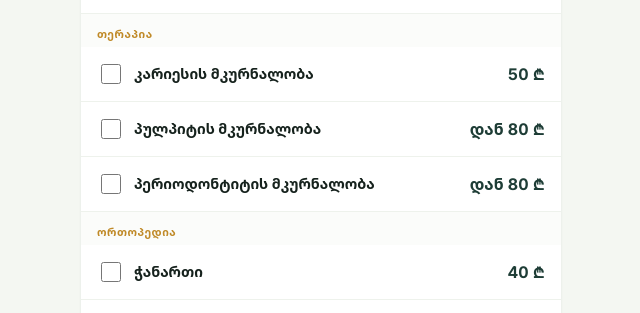
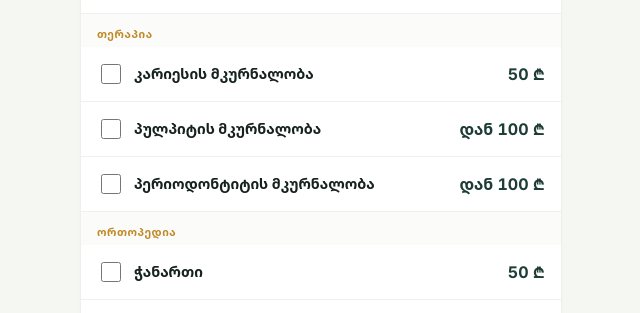
Before and after one commit to xugushik-source/agasi-dental, a plain HTML site: page index.html in a window 1280 px wide. Shown: the part 1143-1456 px from the top of the page, 319-959 px from the left. Drawn offline with Linux system fonts and the light colour scheme; no server answers.

Commit message:
Update index.html

```diff
--- a/index.html
+++ b/index.html
@@ -314,10 +314,10 @@
     { id:'h4', cat:{ka:'ქირურგია',ru:'Хирургия',hy:'Վիրաբուժություն'}, name:{ka:'ჩარევა პირის ღრუს რბილ ქსოვილებზე',ru:'Хирургия на мягких тканях полости рта',hy:'Վիրահատություն բերանի փափուկ հյուսվածքների վրա'}, price:150, approx:true },
 
     { id:'t1', cat:{ka:'თერაპია',ru:'Терапия',hy:'Թերապիա'}, name:{ka:'კარიესის მკურნალობა',ru:'Лечение кариеса',hy:'Կարիեսի բուժում'}, price:50, approx:false },
-    { id:'t2', cat:{ka:'თერაპია',ru:'Терапия',hy:'Թերապիա'}, name:{ka:'პულპიტის მკურნალობა',ru:'Лечение пульпита',hy:'Պուլպիտի բուժում'}, price:80, approx:true },
-    { id:'t3', cat:{ka:'თერაპია',ru:'Терапия',hy:'Թերապիա'}, name:{ka:'პერიოდონტიტის მკურნალობა',ru:'Лечение периодонтита',hy:'Պարոդոնտիտի բուժում'}, price:80, approx:true },
+    { id:'t2', cat:{ka:'თერაპია',ru:'Терапия',hy:'Թերապիա'}, name:{ka:'პულპიტის მკურნალობა',ru:'Лечение пульпита',hy:'Պուլպիտի բուժում'}, price:100, approx:true },
+    { id:'t3', cat:{ka:'თერაპია',ru:'Терапия',hy:'Թերապիա'}, name:{ka:'პერიოდონტიტის მკურნალობა',ru:'Лечение периодонтита',hy:'Պարոդոնտիտի բուժում'}, price:100, approx:true },
 
-    { id:'o1', cat:{ka:'ორთოპედია',ru:'Ортопедия',hy:'Օրթոպեդիա'}, name:{ka:'ჭანართი',ru:'Штифт',hy:'Փին'}, price:40, approx:false },
+    { id:'o1', cat:{ka:'ორთოპედია',ru:'Ортопедия',hy:'Օրթոպեդիա'}, name:{ka:'ჭანართი',ru:'Штифт',hy:'Փին'}, price:50, approx:false },
     { id:'o2', cat:{ka:'ორთოპედია',ru:'Ортопедия',hy:'Օրթոպեդիա'}, name:{ka:'გვირგვინი მეტალის',ru:'Коронка металлическая',hy:'Մետաղական պսակ'}, price:50, approx:true },
     { id:'o3', cat:{ka:'ორთოპედია',ru:'Ортопедия',hy:'Օրթոպեդիա'}, name:{ka:'გვირგვინი პლასტმასის',ru:'Коронка пластмассовая',hy:'Պլաստմասե պսակ'}, price:50, approx:false },
     { id:'o4', cat:{ka:'ორთოპედია',ru:'Ортопедия',hy:'Օրթոպեդիա'}, name:{ka:'გვირგვინი მეტალოკერამიკის',ru:'Коронка металлокерамическая',hy:'Մետաղակերամիկական պսակ'}, price:130, approx:false },
```
